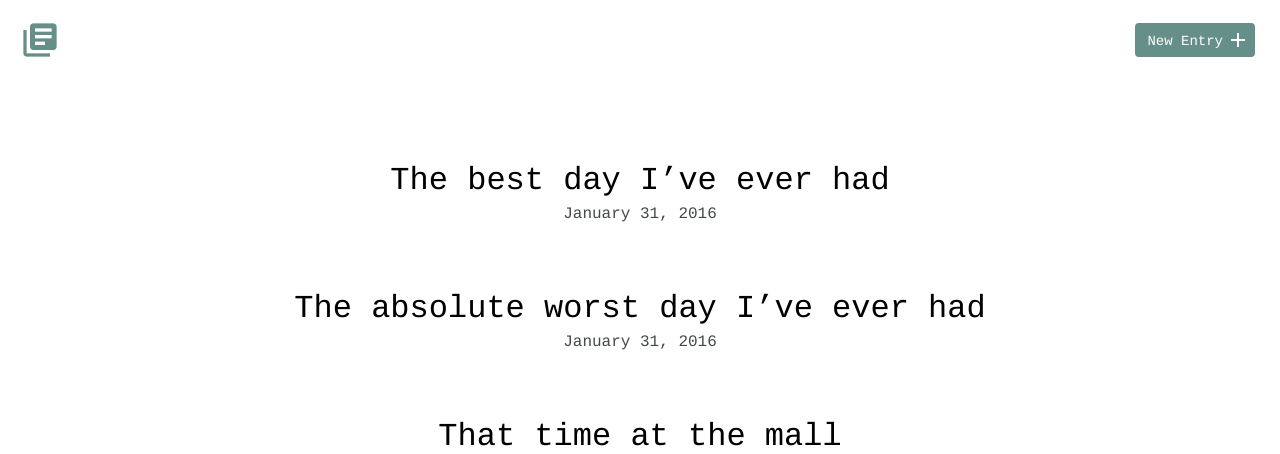
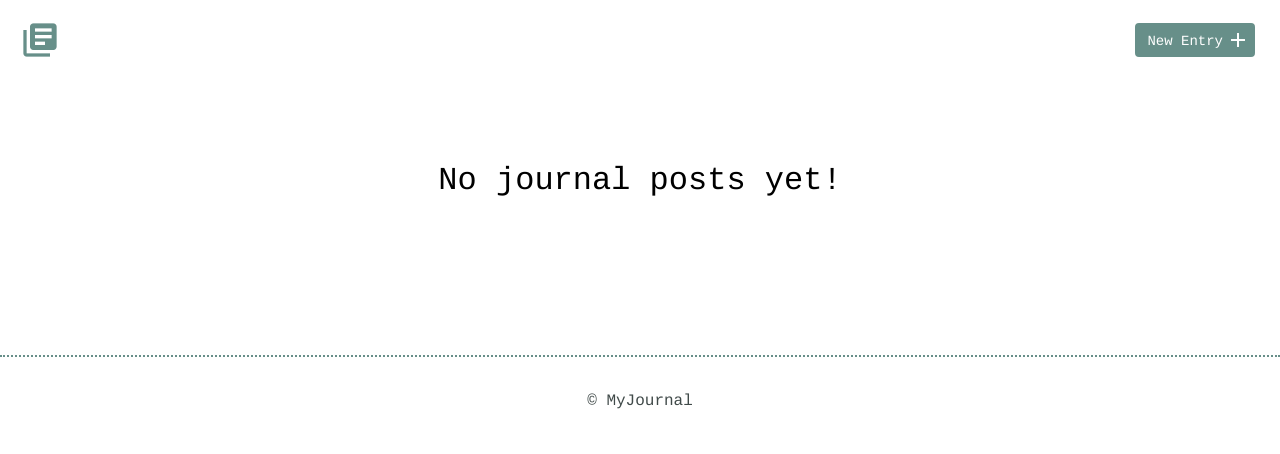
Before and after one commit to FVPukay/personal-learning-journal, a Flask app: page /entries in a window 1280 px wide. Shown: the top 454 px of the page. After the commit the page ends 409 px from the top, so only its background shows below. Run offline with Flask 2, Linux system fonts and the light colour scheme.

Commit message:
feat: Display entries on listing and detail pages

```diff
--- a/app.py
+++ b/app.py
@@ -16,7 +16,8 @@
 @app.route('/entries')
 def index():
     """The homepage / listing view"""
-    return render_template('index.html')
+    journal_posts = models.Entry.select().limit(100)
+    return render_template('index.html', journal_posts=journal_posts)
 
 
 @app.route('/entries/new', methods=['GET', 'POST'])
@@ -34,10 +35,11 @@
     return render_template('new.html', form=form)
 
 
-@app.route('/entries/<id>')
+@app.route('/entries/<int:id>')
 def detail(id):
     """The detail view"""
-    return render_template('detail.html', id=id)
+    journal_post = models.Entry.select().where(models.Entry.id == id)
+    return render_template('detail.html', journal_post=journal_post)
 
 
 @app.route('/entries/<id>/edit')
--- a/templates/index.html
+++ b/templates/index.html
@@ -21,7 +21,8 @@
         </header> -->
         {% extends 'base.html' %}
         {% block content %}
-        <section>
+
+        <!-- <section>
             <div class="container">
                 <div class="entry-list">
                     <article>
@@ -42,7 +43,27 @@
                     </article>
                 </div>
             </div>
+        </section> -->
+
+        <section>
+          <div class="container">
+            <div class="entry-list">
+              {% if journal_posts.count() %}
+                {% for entry in journal_posts %}
+                <article>
+                    <h2><a href="{{ url_for('detail', id=entry.id) }}">{{ entry.title }}</a></h2>
+                    <time datetime="{{ entry.date }}">{{ entry.date.strftime("%B %d, %Y") }}</time>
+                </article>
+                {% endfor %}
+                {% else %}
+                  <article>
+                    <h2>{{ "No journal posts yet!" }}</h2>
+                  </article>
+              {% endif %}
+            </div>
+          </div>
         </section>
+
         {% endblock %}
         <!-- <footer>
             <div>
```
Also changed, not shown: templates/detail.html (+22 -1 lines).
